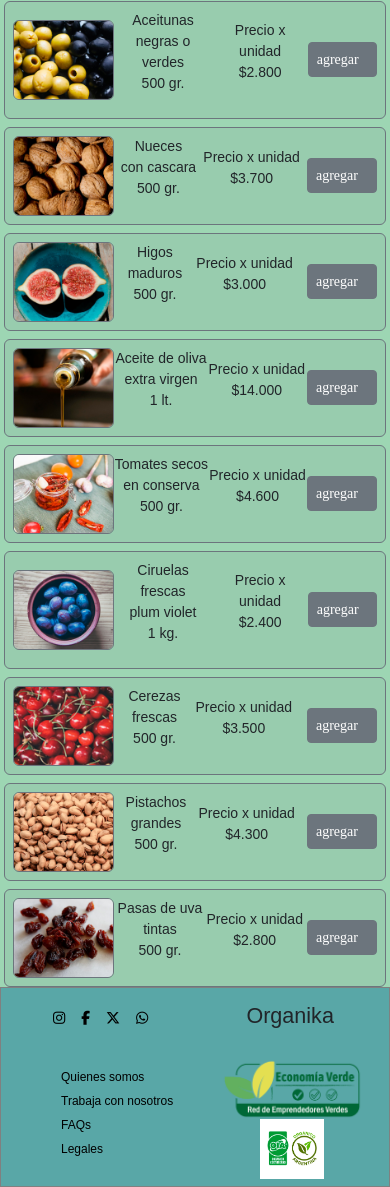
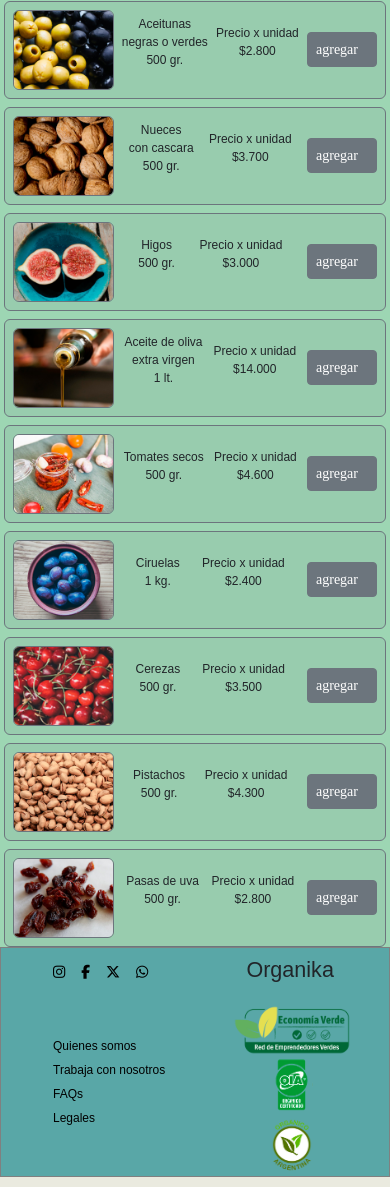
Before and after one commit to Sobrevivinsky/Organikaweb, a website: page pages/productos.html in a window 390 px wide. Shown: the part 312-1499 px from the top of the page. Drawn offline with nearby package versions, Linux system fonts and the light colour scheme.

Commit message:
logosFooter MediaQ

```diff
--- a/pages/productos.html
+++ b/pages/productos.html
@@ -94,7 +94,7 @@
               <div class="col-12 col-md-6 col-lg-6 g-2">
                 <div class=" main__product--container p-2 bg-secondary bg-opacity-10 border border-secondary rounded align-items-center">
                   <img class="mt-0.5 border border-secondary rounded" src="../images/Productos/higosC_productos.jpg" height="80">
-                  <p class="main__product--text">Higos<br> maduros <br> 500 gr.</p>
+                  <p class="main__product--text">Higos<br> 500 gr.</p>
                   <p class="main__product--text">Precio x unidad<br>$3.000</p>
                   <button type="button" class="btn btn-secondary btn-sm main__button--product ">agregar</button>
                 </div>
@@ -112,7 +112,7 @@
               <div class="col-12 col-md-6 col-lg-6 g-2">
                 <div class=" main__product--container p-2 bg-secondary bg-opacity-10 border border-secondary rounded align-items-center">
                   <img class="mt-0.5 border border-secondary rounded" src="../images/Productos/tomates_secosC_productos.jpg" height="80">
-                  <p class="main__product--text">Tomates secos <br>en conserva <br>500 gr.</p>
+                  <p class="main__product--text">Tomates secos<br>500 gr.</p>
                   <p class="main__product--text">Precio x unidad<br>$4.600</p>
                   <button type="button" class="btn btn-secondary btn-sm main__button--product">agregar</button>
                 </div>
@@ -122,7 +122,7 @@
               <div class="col-12 col-md-6 col-lg-6 g-2">
                 <div class=" main__product--container p-2 bg-secondary bg-opacity-10 border border-secondary rounded align-items-center">
                   <img class="mt-0.5 border border-secondary rounded" src="../images/Productos/ciruelasC_productos.jpg" height="80">
-                  <p class="main__product--text">Ciruelas frescas<br> plum violet<br>1 kg.</p>
+                  <p class="main__product--text">Ciruelas<br>1 kg.</p>
                   <p class="main__product--text">Precio x unidad<br>$2.400</p>
                   <button type="button" class="btn btn-secondary btn-sm main__button--product">agregar</button>
                 </div>
@@ -130,7 +130,7 @@
               <div class="col-12 col-md-6 col-lg-6 g-2">
                 <div class=" main__product--container p-2 bg-secondary bg-opacity-10 border border-secondary rounded align-items-center">
                   <img class="mt-0.5 border border-secondary rounded" src="../images/Productos/cerezasC_productos.jpg" height="80">
-                  <p class="main__product--text">Cerezas <br> frescas <br> 500 gr.</p>
+                  <p class="main__product--text">Cerezas<br> 500 gr.</p>
                   <p class="main__product--text">Precio x unidad<br>$3.500</p>
                   <button type="button" class="btn btn-secondary btn-sm main__button--product">agregar</button>
                 </div>
@@ -140,7 +140,7 @@
               <div class="col-12 col-md-6 col-lg-6 g-2">
                 <div class=" main__product--container p-2 bg-secondary bg-opacity-10 border border-secondary rounded align-items-center">
                   <img class="mt-0.5 border border-secondary rounded" src="../images/Productos/pistachosC_productos.jpg" height="80">
-                  <p class="main__product--text">Pistachos <br>grandes<br>500 gr.</p>
+                  <p class="main__product--text">Pistachos<br>500 gr.</p>
                   <p class="main__product--text">Precio x unidad<br>$4.300</p>
                   <button type="button" class="btn btn-secondary btn-sm main__button--product">agregar</button>
                 </div>
@@ -148,7 +148,7 @@
               <div class="col-12 col-md-6 col-lg-6 g-2">
                 <div class=" main__product--container p-2 bg-secondary bg-opacity-10 border border-secondary rounded align-items-center">
                   <img class="mt-0.5 border border-secondary rounded" src="../images/Productos/pasasC_productos.jpg" height="80">
-                  <p class="main__product--text">Pasas de uva<br>tintas<br>500 gr.</p>
+                  <p class="main__product--text">Pasas de uva<br>500 gr.</p>
                   <p class="main__product--text">Precio x unidad<br>$2.800</p>
                   <button type="button" class="btn btn-secondary btn-sm main__button--product">agregar</button>
                 </div>
@@ -185,8 +185,9 @@
           </div>
           <div class="col-6 md-6 lg-6">
             <div class="footer__logos">
-              <img src="../images/logos/sello_nivel1-COLOR-Digital.png" height="60px">
-              <img src="../images/logos/logo_organico.jpg" height="60px">
+              <img src="../images/logos/sello_nivel1-COLOR-Digital.png" height="50px">
+              <img src="../images/logos/logo_oia.png" height="60px">
+              <img src="../images/logos/logo_organico_argentina.png" height="60px">
             </div>
           </div>
         </div>
--- a/sass/styles-pages/_productos.scss
+++ b/sass/styles-pages/_productos.scss
@@ -33,3 +33,14 @@
     font-family:"Raleway";
 
 }
+
+@media (max-width:490px) {
+
+    .main__product--text {
+
+        font-size: 12px;
+        text-align:center;
+    }
+
+
+}
--- a/sass/styles-principales/_footer.scss
+++ b/sass/styles-principales/_footer.scss
@@ -11,7 +11,7 @@
 
 .footer__row {
 
-    min-height:200px;
+    min-height:230px;
     display:flex;
     background-color:#59A7A7;
     border: 1px gray solid;
@@ -48,17 +48,21 @@
     font-size:22px;
 }
 
-.footer__text {
-
-    font-size:14px;
-    justify-content:left;
-    margin-left:2em;
-}
 
 .footer__text h4 {
 
     font-size:28px;
     text-align:left;
+    margin-left: 1em;
+
+
+
+}
+
+.footer__copyright {
+
+    font-size:12px;
+    text-align:right;
     margin-left: 1em;
 
 }
@@ -67,6 +71,7 @@
 .footer__navbar--FAQ {
 
     margin-left:1em;
+
 }
 
 .footer__navbar--FAQs {
@@ -91,12 +96,14 @@
 
 }
 
-@media (max-width:440px) {
+@media (max-width:490px) {
 
     .footer__logos {
 
+
         flex-direction: column;
         justify-content:center;
+        margin-top:5px;
 
 
     }
@@ -104,6 +111,8 @@
     .footer__navbar--FAQs {
 
         font-size:12px;
+        margin-left:-8px;
+
     }
 
     .footer__text h4 {
```
Also changed, not shown: index.html (+3 -2 lines), pages/blog.html (+3 -2 lines), pages/carrito.html (+8 -7 lines), pages/contacto.html (+3 -2 lines), css/style.css, images/logos/._logo_oia.png (added), images/logos/._logo_organico_argentina.png (added), images/logos/logo_oia.png (added), images/logos/logo_organico_argentina.png (added), 1 other file.
